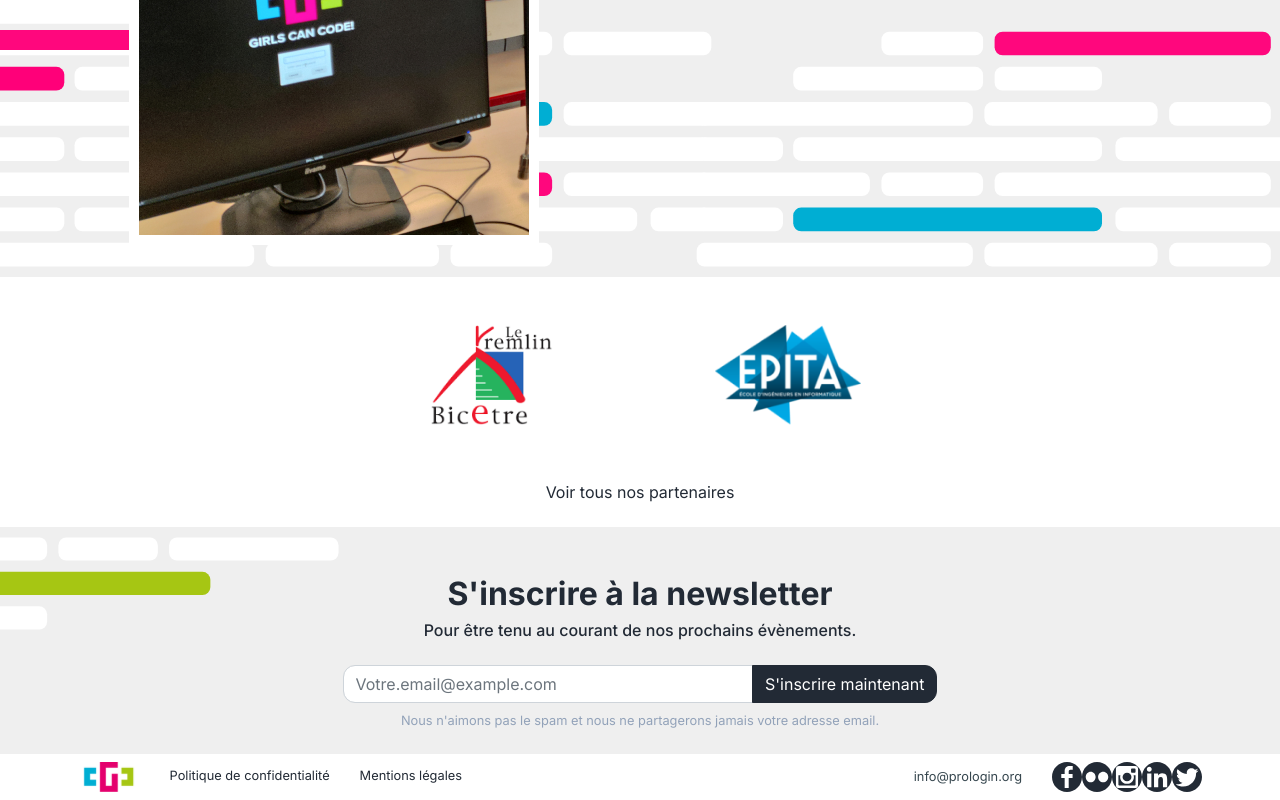
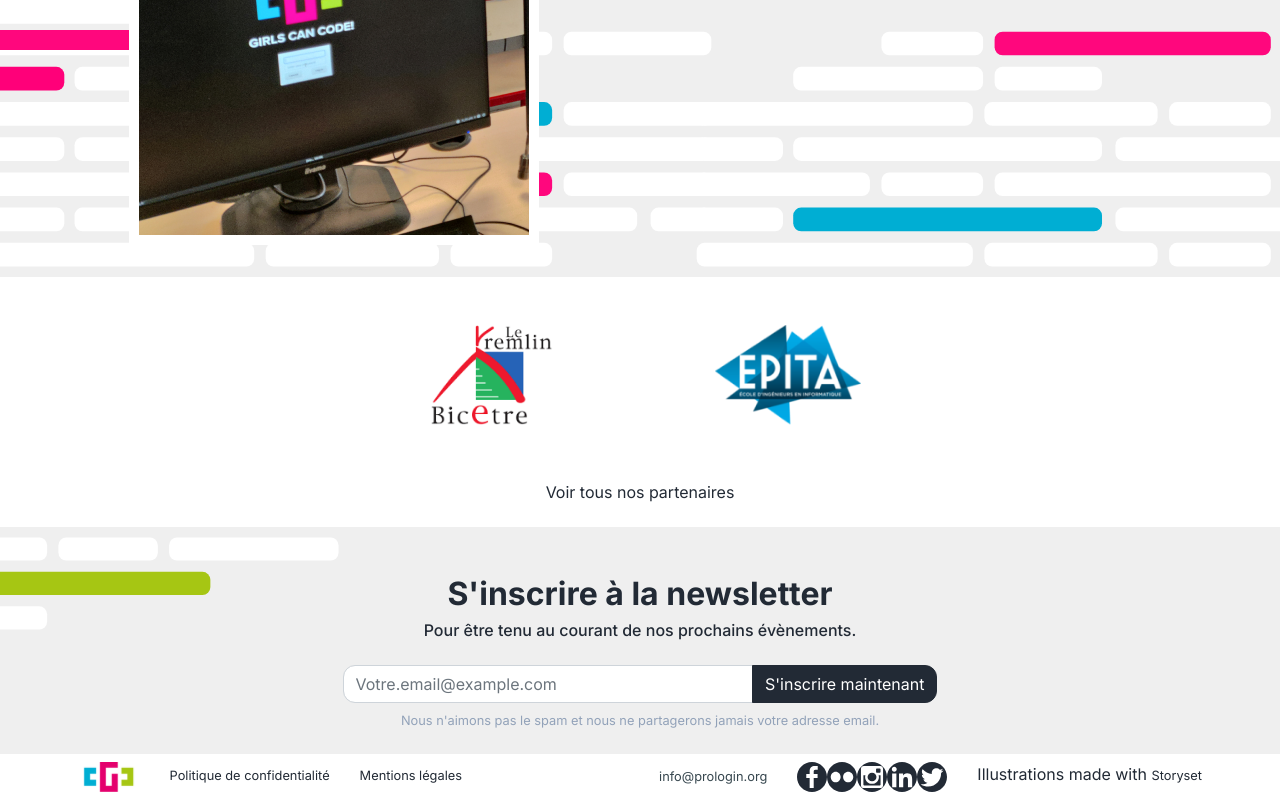
Before and after one commit to prologin/gcc-site, a Vue app in the folder front/: page / in a window 1280 px wide. Shown: the part 2631-3431 px from the top of the page. Built offline with nearby package versions, Linux system fonts and the light colour scheme; no server answers.

Commit message:
front: footer: add storyset mention
Signed-off-by: Marc 'risson' Schmitt <marc.schmitt@prologin.org>

```diff
--- a/front/src/components/Footer.vue
+++ b/front/src/components/Footer.vue
@@ -24,6 +24,9 @@
                                v-bind:key="index" />
             </b-row>
         </b-row>
+        <b-col class="col-12 col-lg-auto text-center text-lg-left">
+            Illustrations made with <b-link to="https://storyset.com" class="secondary-button footer-link-style my-auto">Storyset</b-link>
+        </b-col>
     </b-row>
     </b-container>
 </template>
```
